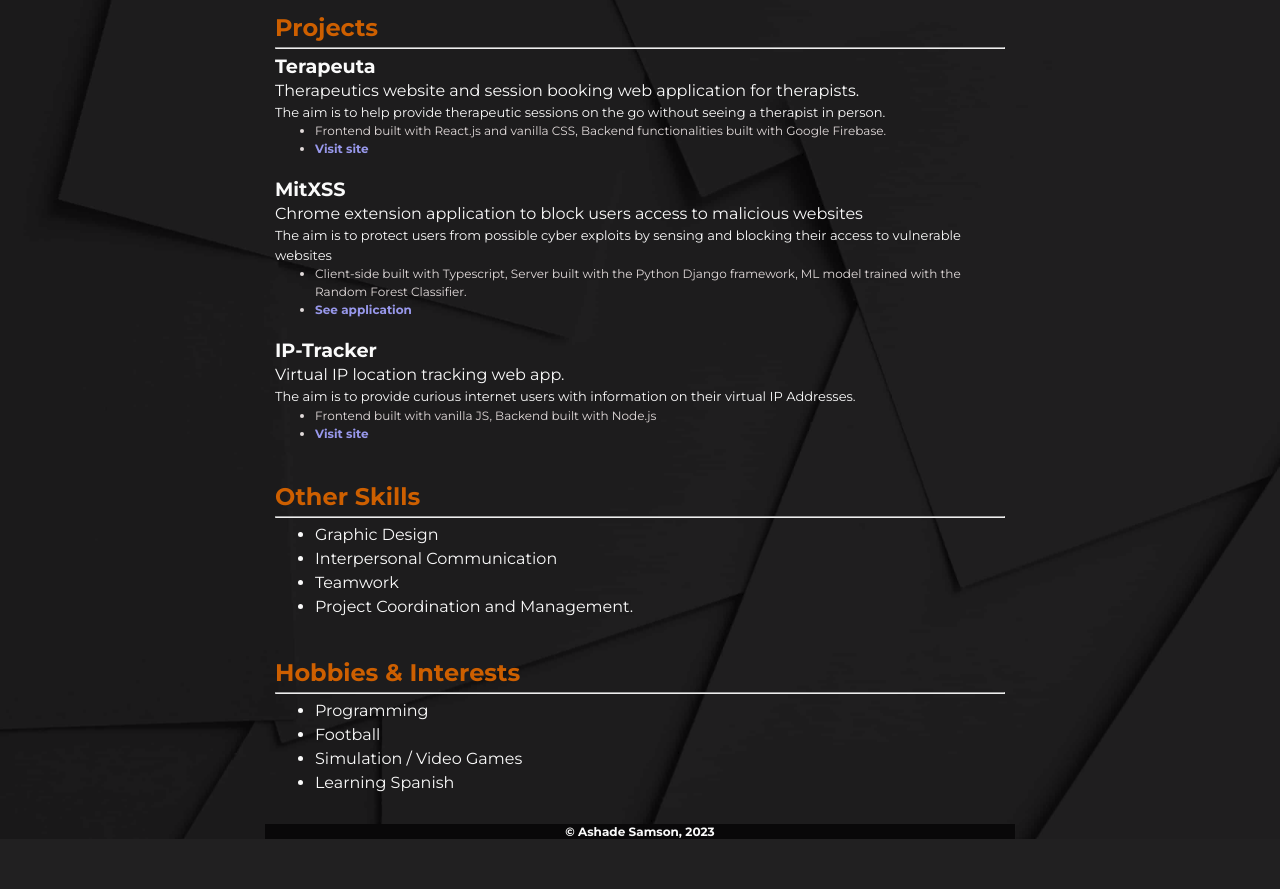
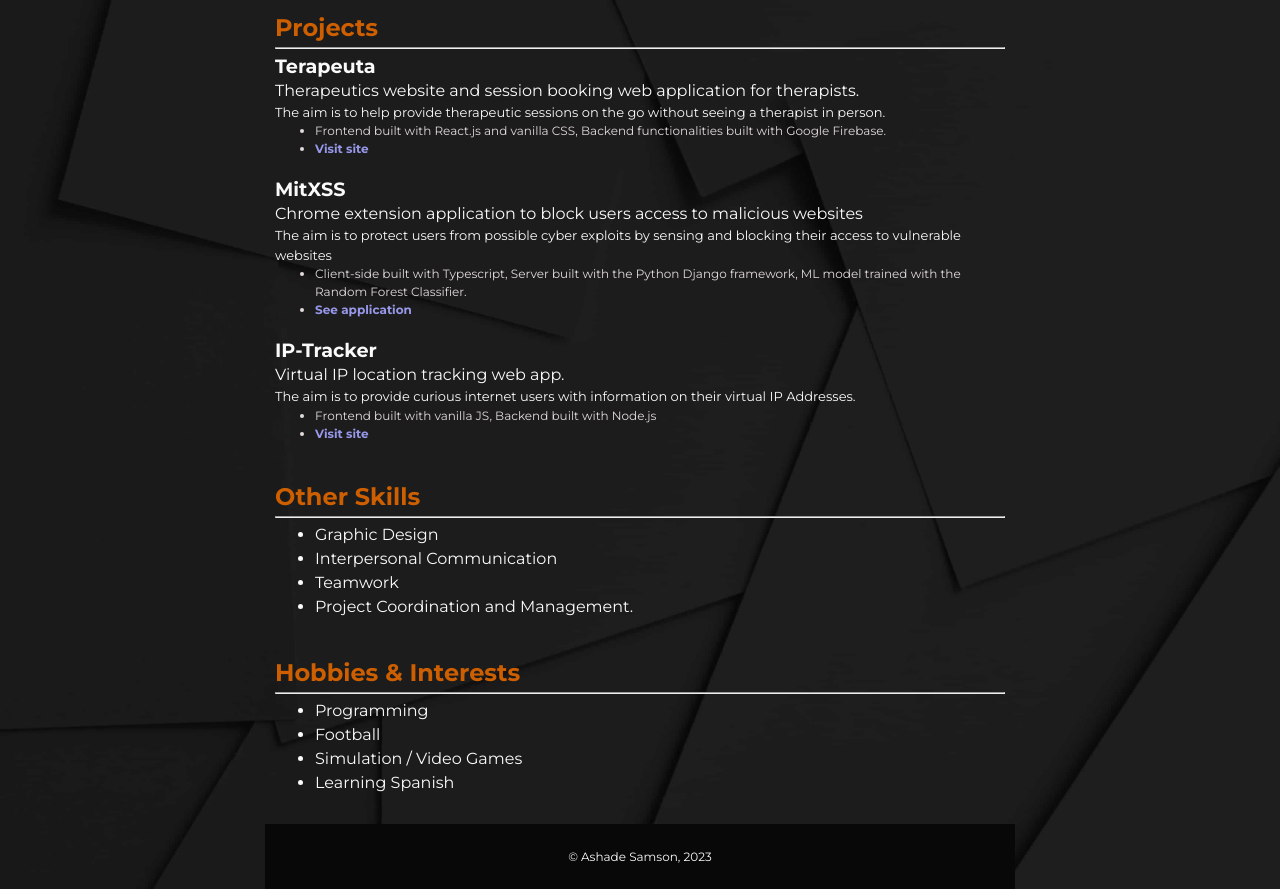
Before and after one commit to AshadeSamson/personal-site, a plain HTML site: page index.html in a window 1280 px wide. Shown: the part 505-1394 px from the top of the page. Before the commit the page ends 1344 px from the top, so only its background shows below. Drawn offline with Linux system fonts and the light colour scheme.

Commit message:
updated style.css

```diff
--- a/style.css
+++ b/style.css
@@ -109,9 +109,10 @@ footer {
   background-color: var(--black);
   color: var(--white);
   text-align: center;
+  padding: 25px;
 }
 
 .copyright{
-  font-weight: 700;
+  font-weight: 400;
   font-size: var(--head-three);
 }
```
